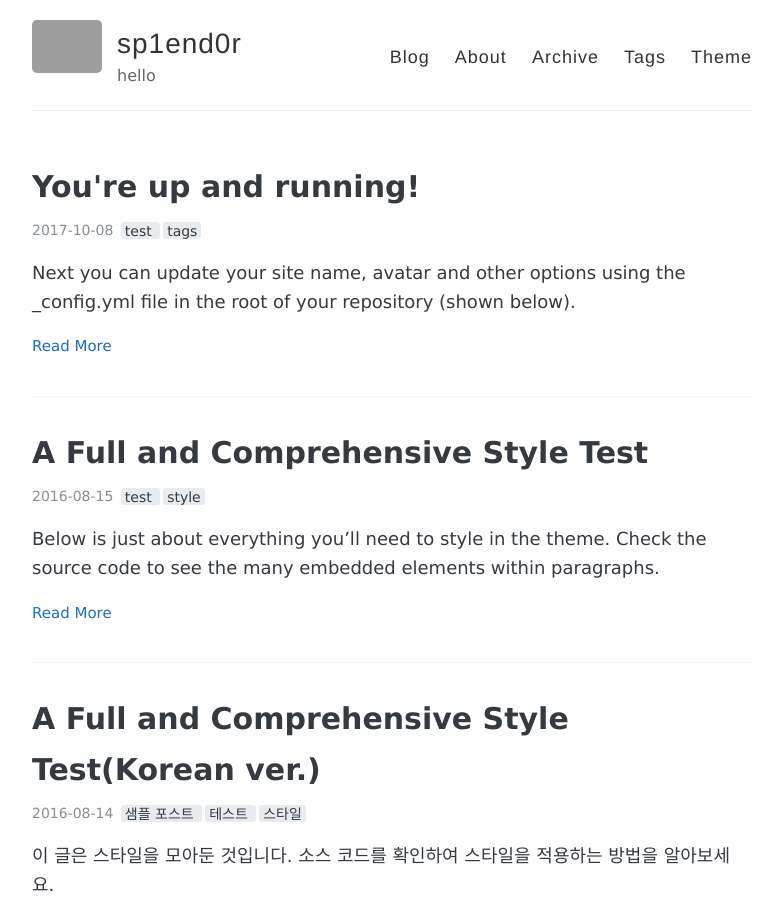
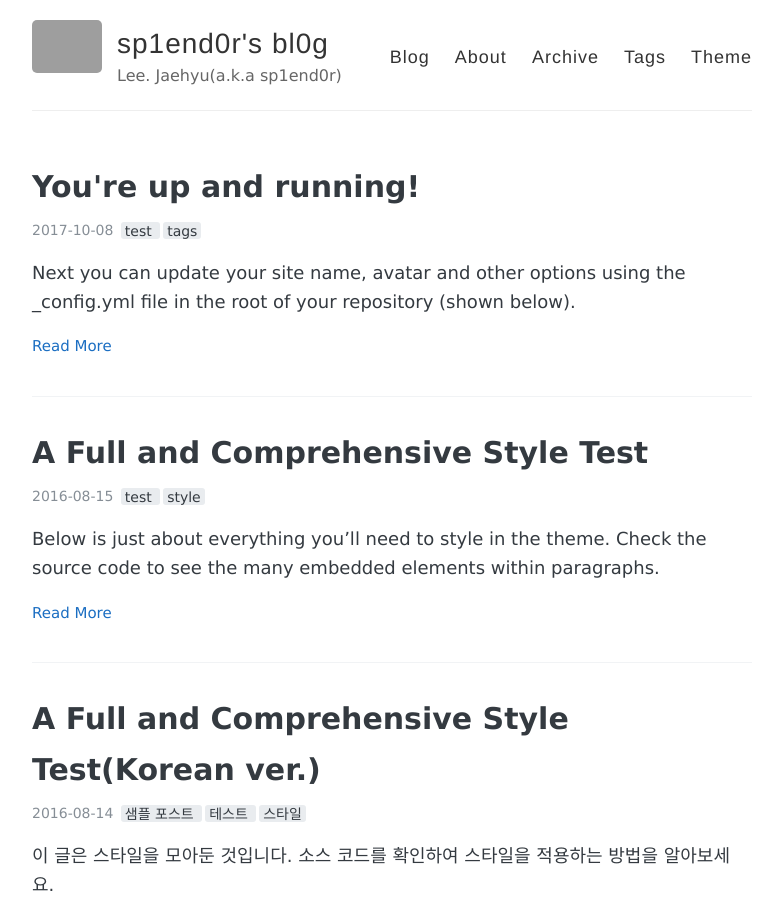
Before and after one commit to sp1end0r/sp1end0r.github.io, a Jekyll site: the page built from index.html, in a window 1280 px wide and 900 px high. Shown: the whole window, without its empty margins (248-1031 px from the left). Built offline with Jekyll 4.4.1, drawn with Linux system fonts in a browser that asks for light colours; the list of posts is cut into pages by our own code; grey boxes are pictures that could not be loaded.

Commit message:
Update _config.yml

```diff
--- a/_config.yml
+++ b/_config.yml
@@ -3,11 +3,10 @@
 #
 
 # Name of your site (displayed in the header)
-name: sp1end0r
+name: sp1end0r's bl0g
 
 # Short bio or description (displayed in the header)
-description: hello
-
+description: Lee. Jaehyu(a.k.a sp1end0r)
 #
 # Flags below are optional
 #
```
